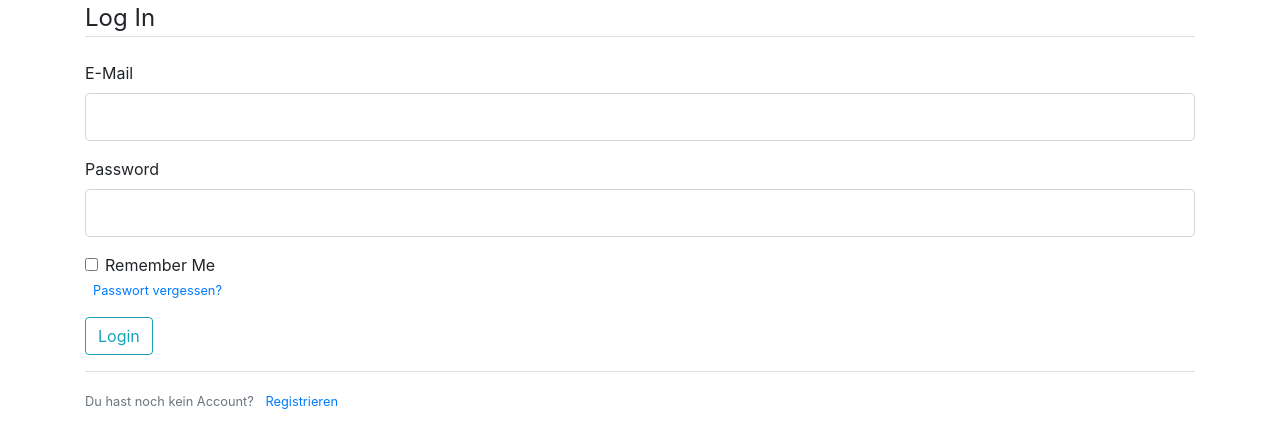
After one commit to tomerror1/fined_be, a Flask app: page /login in a window 1280 px wide. The commit adds this page. Shown: the top 448 px of the page. Run offline with Flask 2, Linux system fonts and the light colour scheme; some libraries are stand-ins or nearby versions.

Commit message:
add registration and login form

```diff
--- a/fined_flask.py
+++ b/fined_flask.py
@@ -1,5 +1,9 @@
-from flask import Flask, render_template
+from flask import Flask, render_template, url_for, flash, redirect
+from forms import RegistrationForm, LoginForm
 app = Flask(__name__)
+
+# Security
+app.config['SECRET_KEY'] = '02e063133a16ed2428bdc742cefffa74'
 
 posts = [
     {
@@ -15,12 +19,32 @@ posts = [
 ]
 
 @app.route('/')
-def hello_world():
+@app.route('/home')
+def home():
     return render_template('home.html', posts=posts)
 
 @app.route('/about')
 def about():
     return render_template('about.html')
 
+@app.route('/register', methods=['GET', 'POST'])
+def register():
+    form = RegistrationForm()
+    if form.validate_on_submit():
+        flash(f'Account wurde erstellt für {form.username.data}.', 'success')
+        return redirect(url_for('home'))
+    return render_template('register.html', title='Register', form=form)
+
+@app.route('/login', methods=['GET', 'POST'])
+def login():
+    form = LoginForm()
+    if form.validate_on_submit():
+        if form.email.data == 'admin@fined.de' and form.password.data == 'password':
+            flash('Du wurdest erfolgreich angemdeldet!', 'success')
+            return redirect(url_for('home'))
+        else:
+            flash('Anmeldung fehlgeschlagen. Bitte Email und Passwort prüfen.', 'danger')
+    return render_template('login.html', title='Register', form=form)
+
 if __name__ == "__main__":
     app.run(debug=True)
--- /dev/null
+++ b/forms.py
@@ -0,0 +1,24 @@
+from flask_wtf import FlaskForm
+from wtforms import StringField, PasswordField, SubmitField, BooleanField
+from wtforms.validators import DataRequired, Length, Email, EqualTo
+
+
+class RegistrationForm(FlaskForm):
+    username = StringField('Username',
+        validators=[DataRequired(), Length(min=2, max=20)])
+    email = StringField('E-Mail',
+        validators=[DataRequired(), Email()])
+    password = PasswordField('Password',
+        validators=[DataRequired()])
+    confirm_password = PasswordField('Confirm Password',
+        validators=[DataRequired(), EqualTo('password')])
+    submit = SubmitField('Sign Up')
+
+
+class LoginForm(FlaskForm):
+    email = StringField('E-Mail',
+        validators=[DataRequired(), Email()])
+    password = PasswordField('Password',
+        validators=[DataRequired()])
+    remember = BooleanField('Remember Me')
+    submit = SubmitField('Login')
--- a/templates/layout.html
+++ b/templates/layout.html
@@ -18,6 +18,19 @@
   </head>
   <body>
     <div class="container">
+        <!-- see flash messags in routes -->
+        <!-- with category is second input in flash and gets the class-->
+        {% with messages = get_flashed_messages(with_categories=true) %}
+            {% if messages %}
+                {% for category, message in messages %}
+                    <div class="alert alert-{{ category }}">
+                        {{ message }}
+                    </div>
+                {% endfor %}
+            {% endif %}
+        {% endwith %}
+
+        <!-- for only content is enough to have this  -->
         {% block content %}{% endblock %}
     </div>
      <!-- Optional JavaScript -->
--- /dev/null
+++ b/templates/login.html
@@ -0,0 +1,59 @@
+{% extends "layout.html" %}
+{% block content %}
+  <div class="content-section">
+    <!-- Post  will send the information to the same route-->
+    <form method="POST" action="">
+        <!-- hiden tag for security -->
+        {{ form.hidden_tag() }}
+        <fieldset class="form-group">
+            <legend class="border-bottom mb-4">Log In</legend>
+            <div class="form-group">
+                <!-- class in here is just for bootstrap - would work wothout (class...) -->
+                {{ form.email.label(class="form-control-label") }}
+                {% if form.email.errors %}
+                    {{ form.email(class="form-control form-control-lg is-invalid") }}
+                    <div class="invalid-feedback">
+                         {% for error in form.email.errors %}
+                            <span>{{ error }}</span>
+                         {% endfor %}
+                    </div>
+                {% else %}
+                    <!-- if there is no error give the positive feedback -->
+                    {{ form.email(class="form-control form-control-lg") }}
+                {% endif %}
+            </div>
+            <div class="form-group">
+                <!-- class in here is just for bootstrap - would work wothout (class...) -->
+                {{ form.password.label(class="form-control-label") }}
+                {% if form.password.errors %}
+                    {{ form.password(class="form-control form-control-lg is-invalid") }}
+                    <div class="invalid-feedback">
+                         {% for error in form.password.errors %}
+                            <span>{{ error }}</span>
+                         {% endfor %}
+                    </div>
+                {% else %}
+                    <!-- if there is no error give the positive feedback -->
+                    {{ form.password(class="form-control form-control-lg") }}
+                {% endif %}
+            </div>
+            <div class="form-check">
+                {{ form.remember(class="form-check-input") }}
+                {{ form.remember.label(class="form-check-label") }}
+            </div>
+            <small class="text-muted ml-2">
+                <a href="#">Passwort vergessen?</a>
+            </small>
+        </fieldset>
+        <div class="form-group">
+            {{ form.submit(class="btn btn-outline-info") }}
+        </div>
+    </form>
+  </div>
+  <div class="border-top pt-3">
+      <small class="text-muted">
+        <!-- name of the function has to be given to the a-tag -->
+        Du hast noch kein Account? <a class="ml-2" href="{{ url_for('register') }}">Registrieren</a>
+      </small>
+  </div>
+{% endblock content %}
```
Also changed, not shown: templates/register.html (added, +85 -0 lines).
